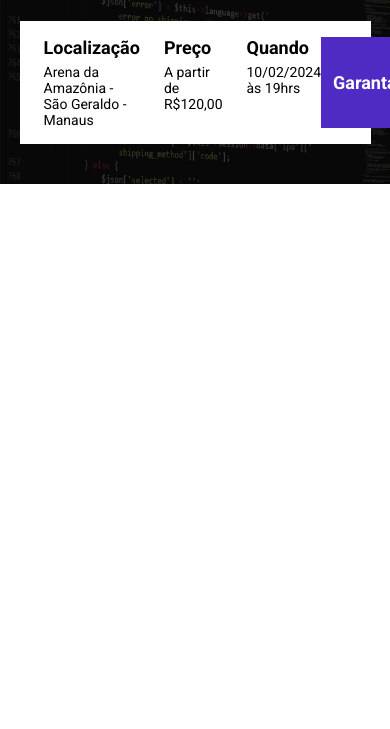
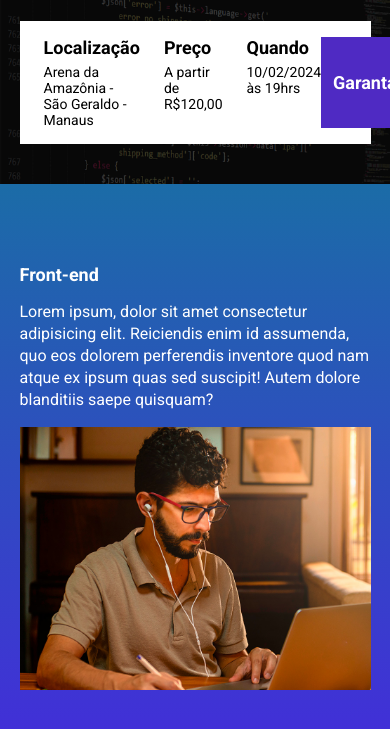
Before and after one commit to LopesA95/ebac_tech_talks, a website built with Parcel: page src/index.html in a window 390 px wide. Shown: the part 155-884 px from the top of the page. Before the commit the page ends 844 px from the top, so only its background shows below. Built offline with nearby package versions, Linux system fonts and the light colour scheme.

Commit message:
feat: implementando a seção destaques

```diff
--- a/src/index.html
+++ b/src/index.html
@@ -42,6 +42,18 @@
 
   </header>
 
+  <section class="event">
+    <div class="container">
+      <div class="event__details">
+        <h2 class="event__details__title">Front-end</h2>
+        <p class="event__details__description">Lorem ipsum, dolor sit amet consectetur adipisicing elit. Reiciendis enim id assumenda, quo eos dolorem
+          perferendis inventore quod nam atque ex ipsum quas sed suscipit! Autem dolore blanditiis saepe quisquam?
+        </p>
+      </div>
+      <img class="event__image" src="./images/frontend.png" alt="Front-end">
+    </div>
+  </section>
+
 
   <script src="scripts/main.js"></script>
 </body>
--- /dev/null
+++ b/src/styles/_event.scss
@@ -0,0 +1,42 @@
+.event {
+  padding: 80px 0;
+  background-color: red;
+  background-image: linear-gradient(#1b6ca7, #442bdb);
+
+  .container {
+    display: flex;
+  }
+
+  &__image {
+    max-width: 360px;
+  }
+
+  &__details {
+    margin-right: 40px;
+
+    &__title {
+      font-size: 18px;
+      font-weight: 700;
+      margin-bottom: 16px;
+    }
+
+    &__description {
+      line-height: 22px;
+    }
+  }
+
+  @media (max-width: 640px) {
+    .container {
+      display: block;
+    }
+
+    &__image {
+      width: 100%;
+    }
+
+    &__details {
+      margin-right: 0;
+      margin-bottom: 16px;
+    }
+  }
+}
--- a/src/styles/main.scss
+++ b/src/styles/main.scss
@@ -1,6 +1,7 @@
 @use "hero";
 @use "./components/infos_bar";
 @use "./components/buttons";
+@use "event";
 
 * {
   margin: 0;
```
